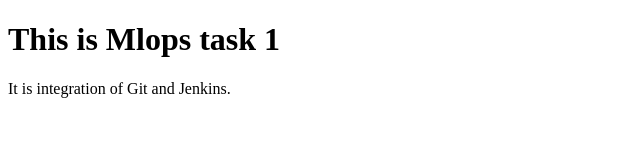
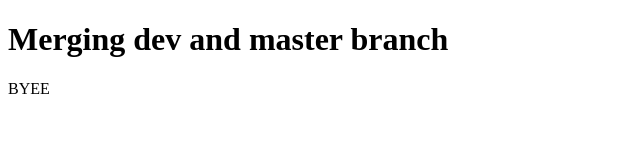
Before and after one commit to radhikamanihar/ml_task1, a plain HTML site: page index.html in a window 1280 px wide. Shown: the whole page, without its empty margins (0-640 px from the left). Drawn offline with Linux system fonts and the light colour scheme.

Commit message:
first change

```diff
--- a/index.html
+++ b/index.html
@@ -5,8 +5,8 @@
 </head>
 <body>
 
-<h1> This is  Mlops task 1</h1>
-<p>It is integration of Git and Jenkins.</p>
+<h1> Merging dev and master branch</h1>
+<p>BYEE</p>
 
 </body>
 </html>
```
